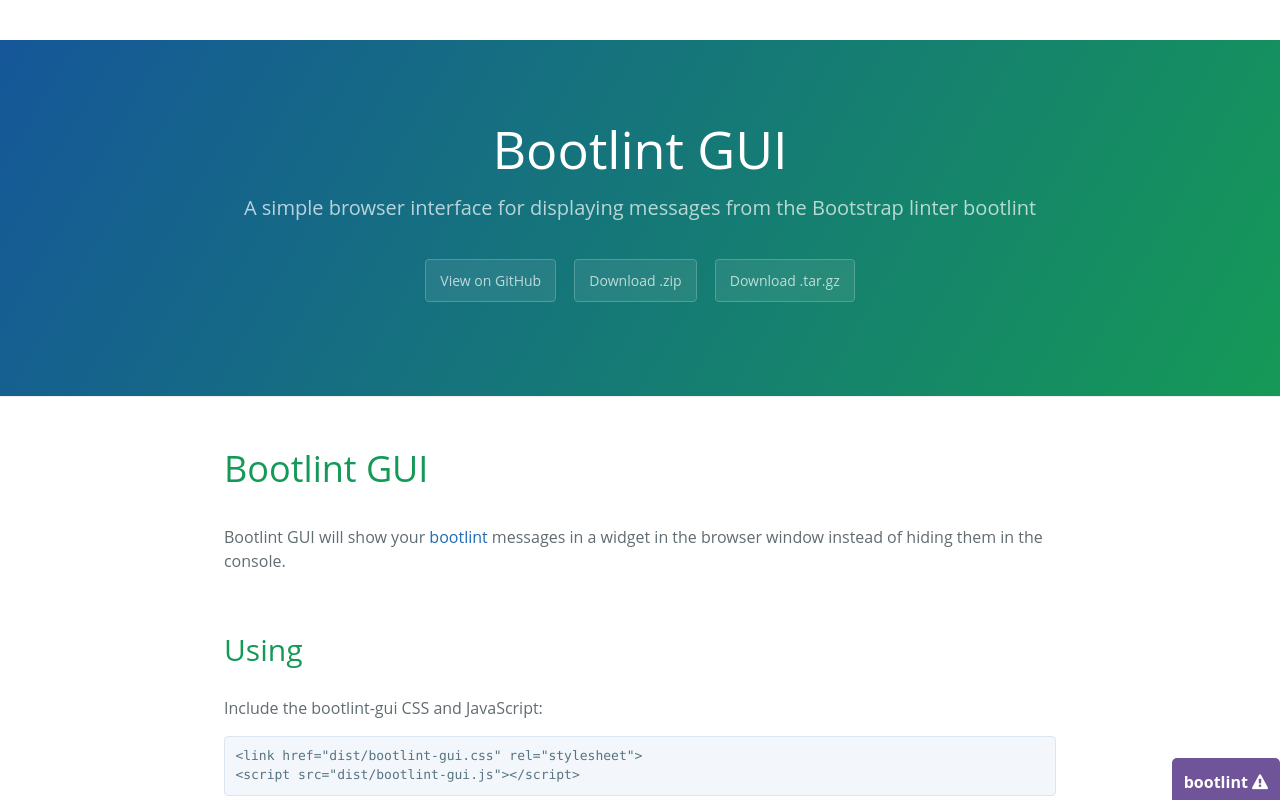
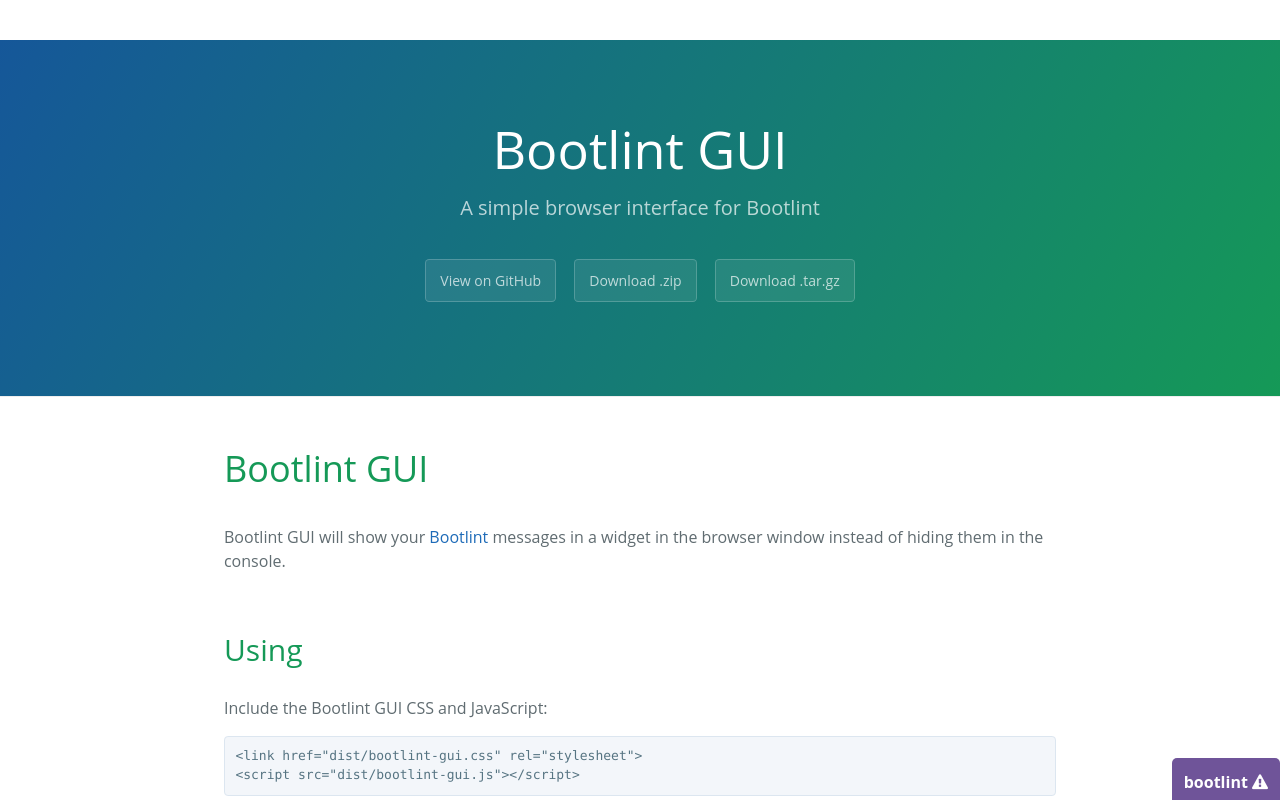
Before and after one commit to Textalk/bootlint-gui, a website: page index.html in a window 1280 px wide. Shown: the top 803 px of the page. Drawn offline with nearby package versions, Linux system fonts and the light colour scheme.

Commit message:
bootlint -> Bootlint

```diff
--- a/index.html
+++ b/index.html
@@ -17,7 +17,7 @@
 
     <section class="page-header">
       <h1 class="project-name">Bootlint GUI</h1>
-      <h2 class="project-tagline">A simple browser interface for displaying messages from the Bootstrap linter bootlint</h2>
+      <h2 class="project-tagline">A simple browser interface for Bootlint</h2>
       <a href="https://github.com/Textalk/bootlint-gui" class="btn">View on GitHub</a>
       <a href="https://github.com/Textalk/bootlint-gui/zipball/master" class="btn">Download .zip</a>
       <a href="https://github.com/Textalk/bootlint-gui/tarball/master" class="btn">Download .tar.gz</a>
@@ -27,13 +27,13 @@
       <h1>
 <a id="bootlint-gui" class="anchor" href="#bootlint-gui" aria-hidden="true"><span class="octicon octicon-link"></span></a>Bootlint GUI</h1>
 
-<p>Bootlint GUI will show your <a href="https://github.com/twbs/bootlint">bootlint</a> messages in a widget in
+<p>Bootlint GUI will show your <a href="https://github.com/twbs/bootlint">Bootlint</a> messages in a widget in
 the browser window instead of hiding them in the console.</p>
 
 <h2>
 <a id="using" class="anchor" href="#using" aria-hidden="true"><span class="octicon octicon-link"></span></a>Using</h2>
 
-<p>Include the bootlint-gui CSS and JavaScript:</p>
+<p>Include the Bootlint GUI CSS and JavaScript:</p>
 
 <pre><code>&lt;link href="dist/bootlint-gui.css" rel="stylesheet"&gt;
 &lt;script src="dist/bootlint-gui.js"&gt;&lt;/script&gt;
--- a/params.json
+++ /dev/null
@@ -1 +0,0 @@
-{"name":"Bootlint GUI","tagline":"A simple browser interface for displaying messages from the Bootstrap linter bootlint","body":"Bootlint GUI\r\n============\r\n\r\nBootlint GUI will show your [bootlint](https://github.com/twbs/bootlint) messages in a widget in\r\nthe browser window instead of hiding them in the console.\r\n\r\n\r\nUsing\r\n-----\r\n\r\nInclude the bootlint-gui CSS and JavaScript:\r\n\r\n    <link href=\"dist/bootlint-gui.css\" rel=\"stylesheet\">\r\n    <script src=\"dist/bootlint-gui.js\"></script>\r\n\r\n\r\nContributing\r\n------------\r\n\r\nInstall [jshint](http://jshint.com/install/) and\r\n[jscs](http://jscs.info/overview.html#friendly-packages) plugins for your editor to make sure you\r\nfollow to the code conventions.\r\n\r\nSend pull requests to the develop branch; This project uses [git-flow](http://jeffkreeftmeijer.com/2010/why-arent-you-using-git-flow/).\r\n\r\nInstall dependencies:\r\n\r\n    npm install\r\n\r\nBuild a new dist:\r\n\r\n    gulp build\r\n","google":"","note":"Don't delete this file! It's used internally to help with page regeneration."}
```
